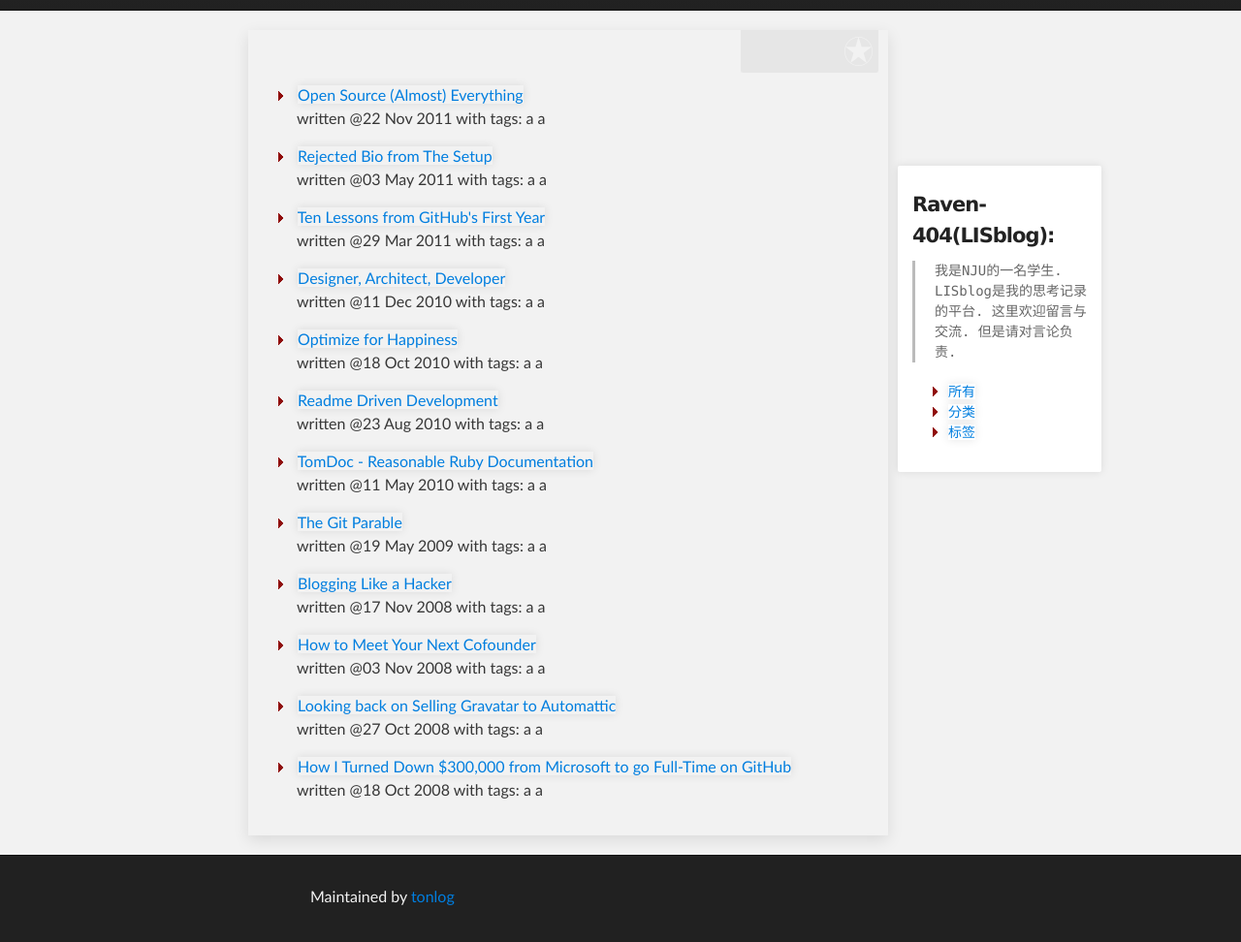
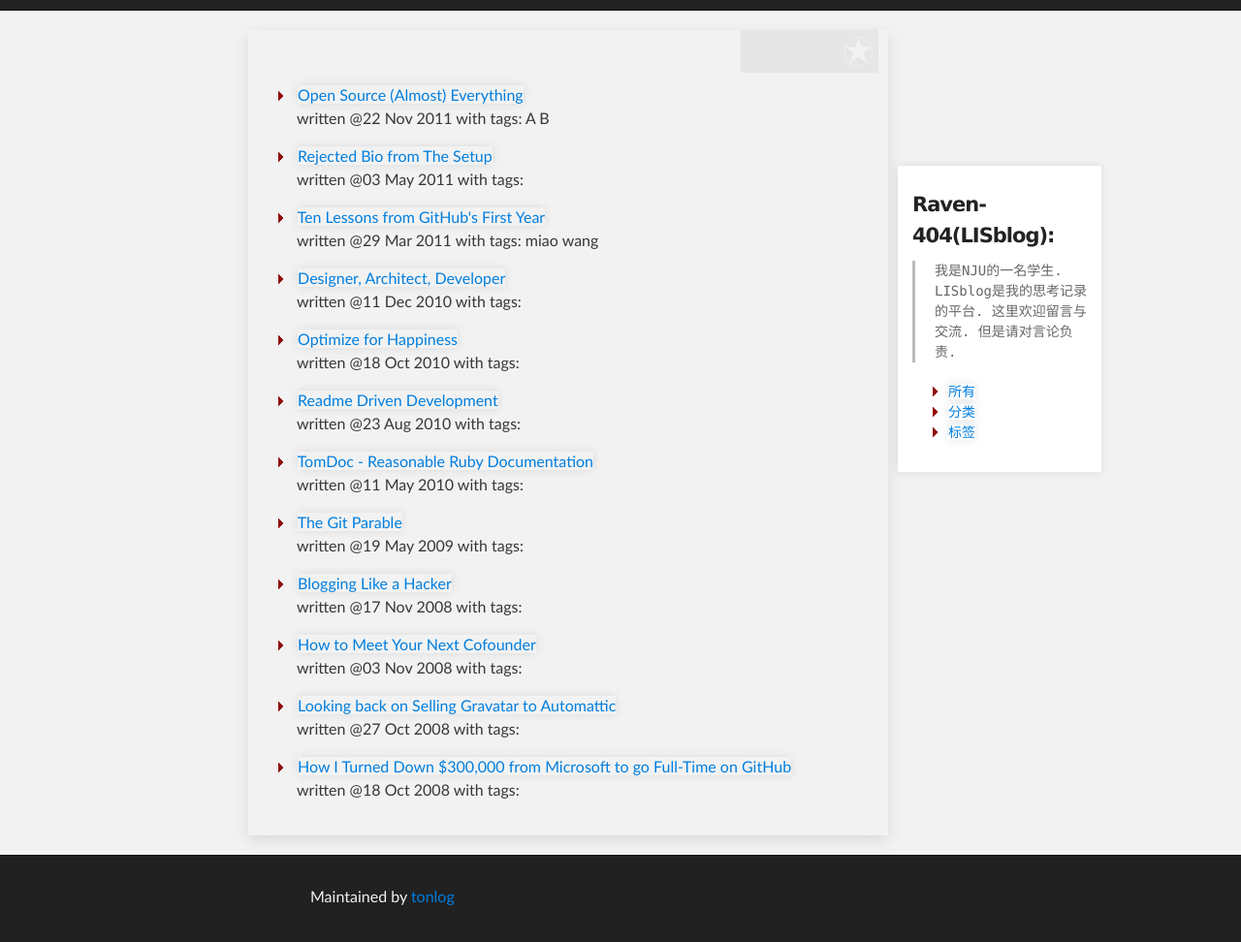
Before and after one commit to tonlog/tonlog.github.io, a Jekyll site: the page built from all.md, in a window 1280 px wide. Shown: the part 255-1227 px from the top of the page at 97% size. Built offline with Jekyll 4.4.1, drawn with Linux system fonts in a browser that asks for light colours; Markdown is read by kramdown in place of the engine named in the settings.

Commit message:
Update all.md

```diff
--- a/all.md
+++ b/all.md
@@ -11,8 +11,10 @@ author: tonie
       <a href="{{site.baseurl}}{{post.url}}">{{ post.title }}</a>
       <ul>
         <li style="list-style:none;">
-          written @{{ post.date | date_to_string }} with tags: a
-          a
+          written @{{ post.date | date_to_string }} with tags:
+          {% for tag in post.tags %}
+            {{ tag }}
+          {% endfor %}
         </li>
       </ul>
     </li>
```
